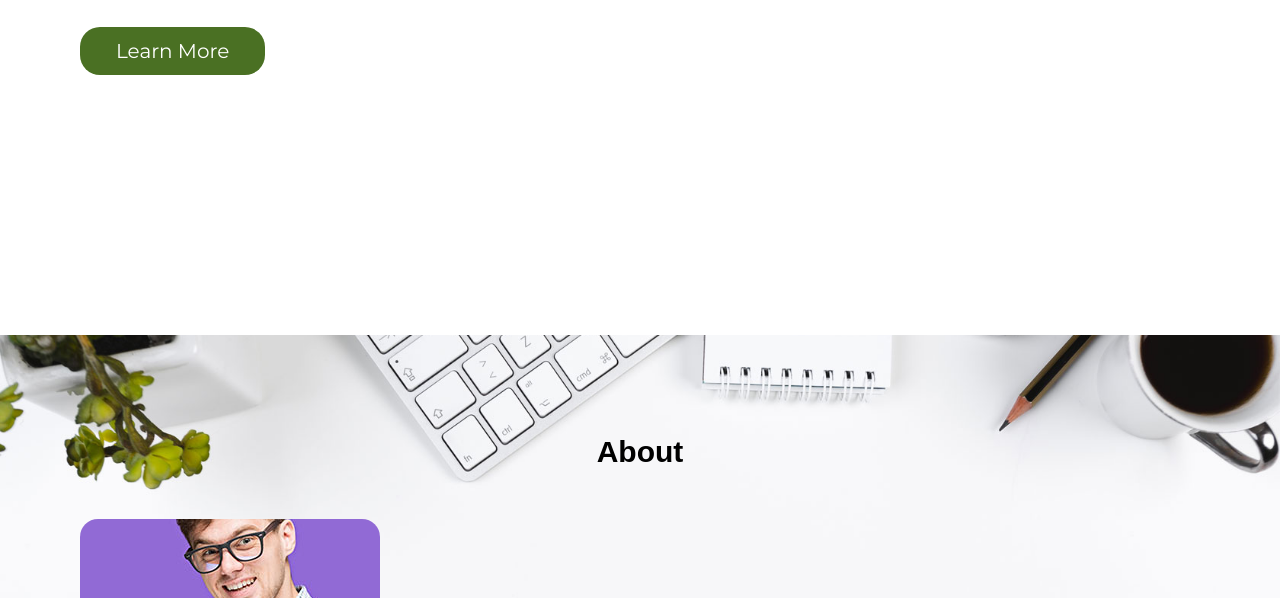
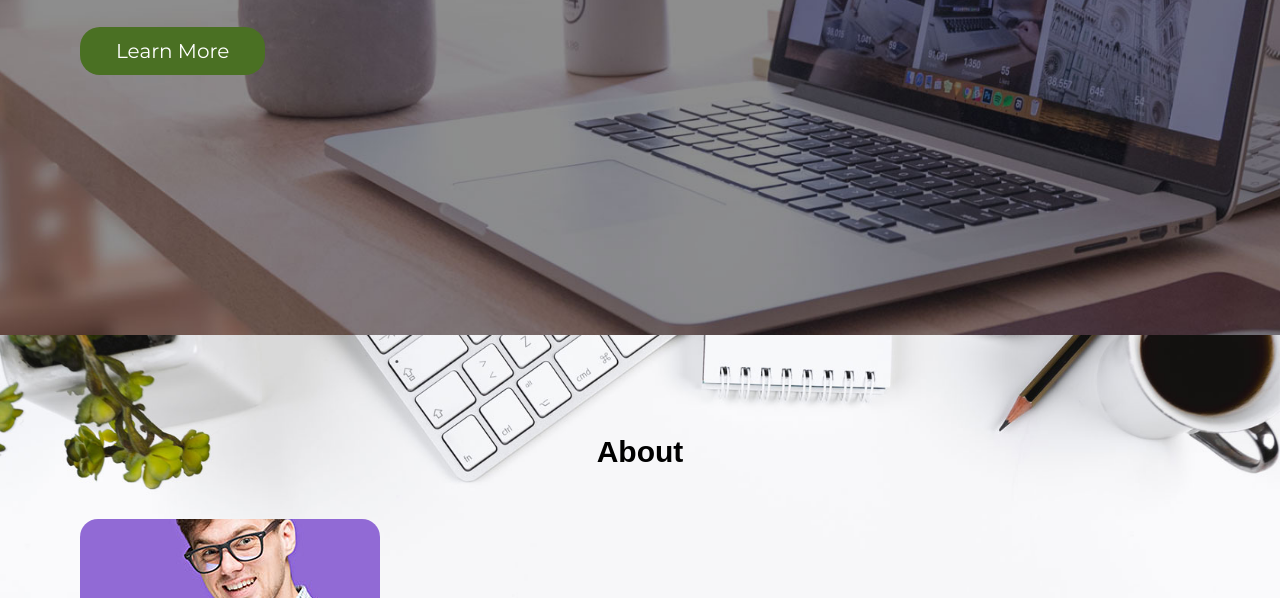
Before and after one commit to Front-DevX/Angel-Buenavista, a plain HTML site: page index.html in a window 1280 px wide. Shown: the part 385-983 px from the top of the page. Drawn offline with Linux system fonts and the light colour scheme.

Commit message:
Update css.css

```diff
--- a/css.css
+++ b/css.css
@@ -75,7 +75,7 @@
 
 .home{
     display: flex;
-    background: url("images/banner1.jpg") repeat-background;
+    background: url("images/banner1.jpg") center;
     height: 100vh ;
     color: #fff;
     min-height: 500px;
```
